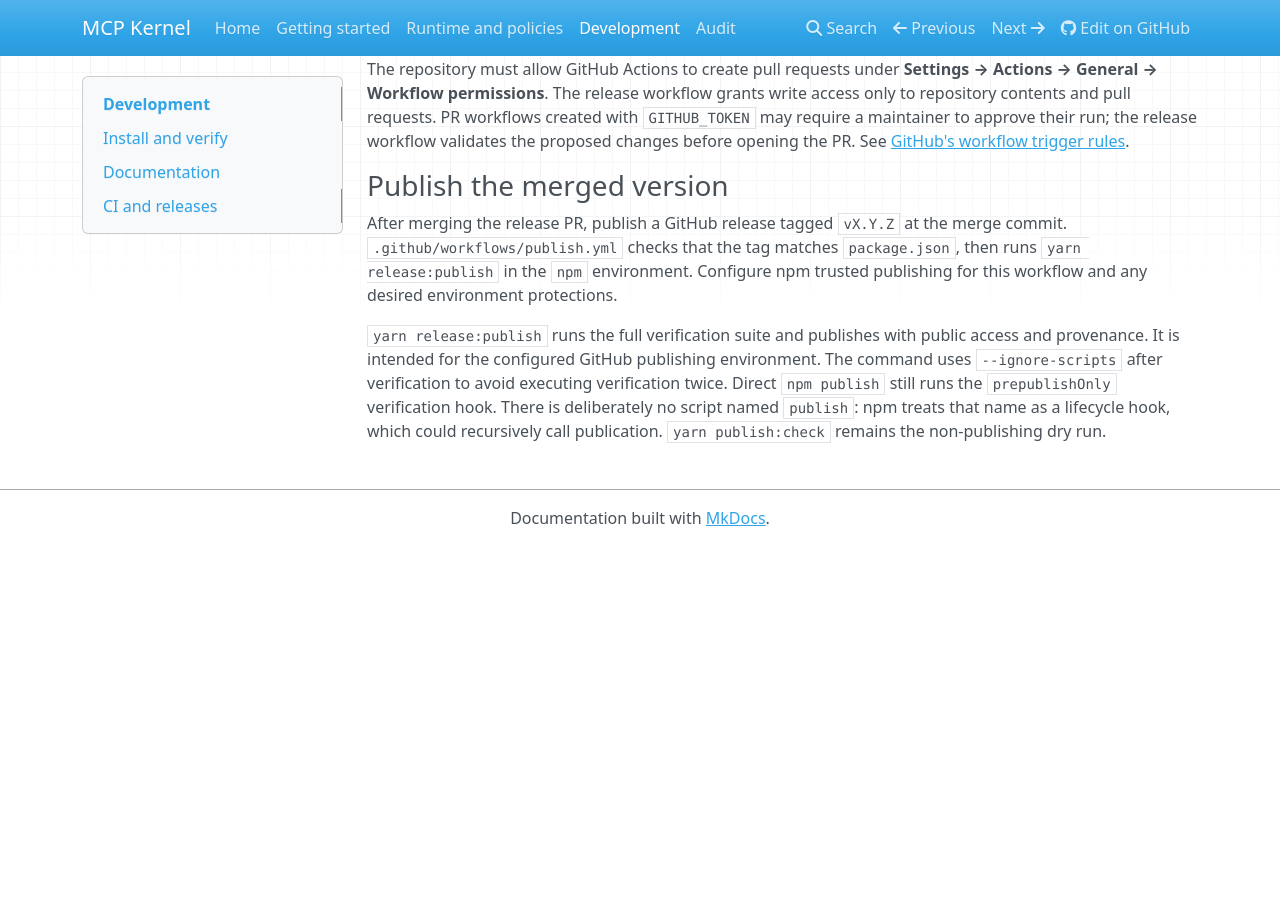
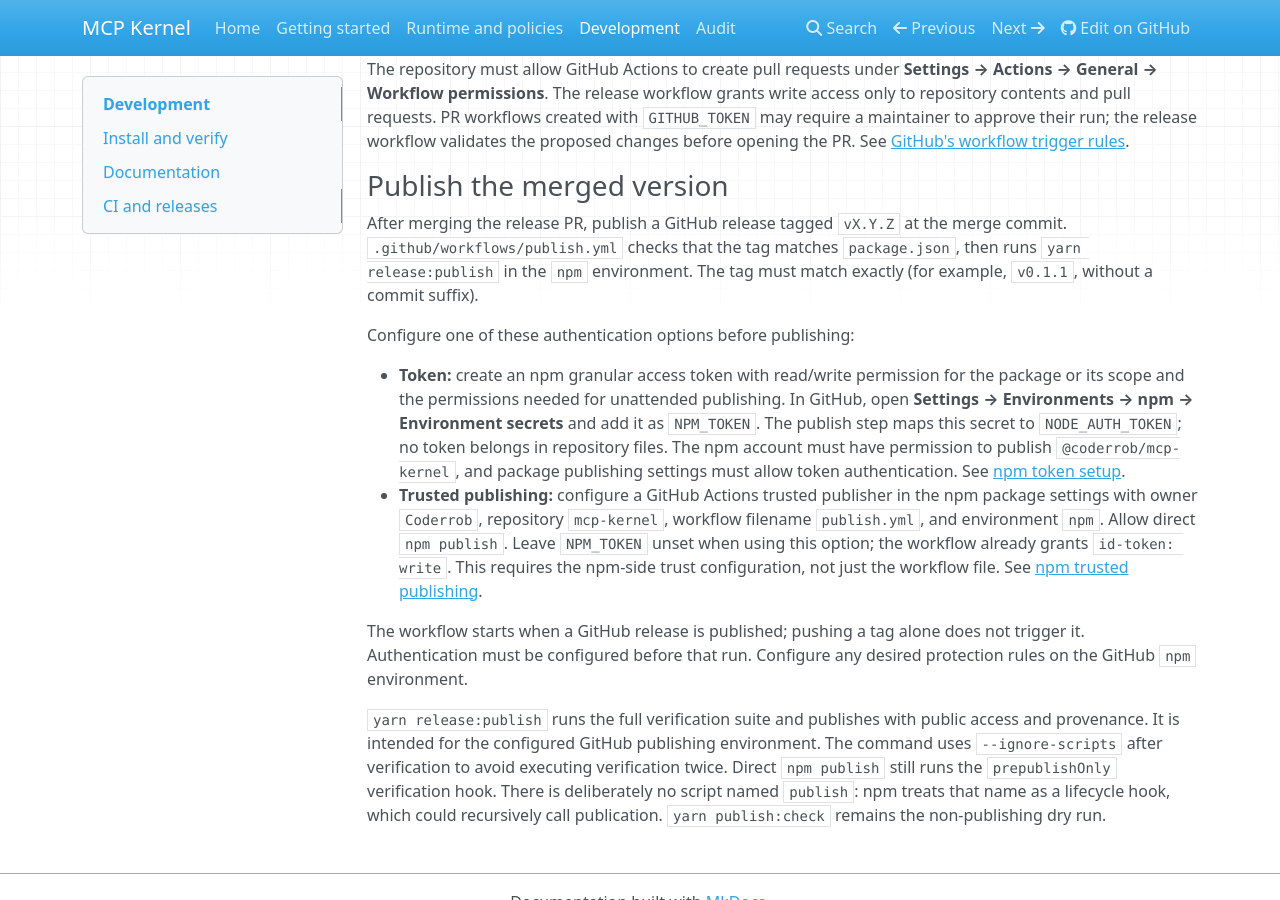
Before and after one commit to Coderrob/mcp-kernel, an MkDocs documentation site: the page built from docs/development.md, in a window 1280 px wide and 900 px high, scrolled down 1923 px. Built offline with MkDocs 1.6.1, drawn with Linux system fonts in a browser that asks for light colours; nearby versions of some CDN libraries; before the commit the page ends 2469 px from its top, so only the background shows below that.

Commit message:
fix: wire npm publishing token and document authentication

```diff
--- a/docs/development.md
+++ b/docs/development.md
@@ -65,6 +65,13 @@ The repository must allow GitHub Actions to create pull requests under **Setting
 
 ### Publish the merged version
 
-After merging the release PR, publish a GitHub release tagged `vX.Y.Z` at the merge commit. `.github/workflows/publish.yml` checks that the tag matches `package.json`, then runs `yarn release:publish` in the `npm` environment. Configure npm trusted publishing for this workflow and any desired environment protections.
+After merging the release PR, publish a GitHub release tagged `vX.Y.Z` at the merge commit. `.github/workflows/publish.yml` checks that the tag matches `package.json`, then runs `yarn release:publish` in the `npm` environment. The tag must match exactly (for example, `v0.1.1`, without a commit suffix).
+
+Configure one of these authentication options before publishing:
+
+- **Token:** create an npm granular access token with read/write permission for the package or its scope and the permissions needed for unattended publishing. In GitHub, open **Settings → Environments → npm → Environment secrets** and add it as `NPM_TOKEN`. The publish step maps this secret to `NODE_AUTH_TOKEN`; no token belongs in repository files. The npm account must have permission to publish `@coderrob/mcp-kernel`, and package publishing settings must allow token authentication. See [npm token setup](https://docs.npmjs.com/creating-and-viewing-access-tokens/).
+- **Trusted publishing:** configure a GitHub Actions trusted publisher in the npm package settings with owner `Coderrob`, repository `mcp-kernel`, workflow filename `publish.yml`, and environment `npm`. Allow direct `npm publish`. Leave `NPM_TOKEN` unset when using this option; the workflow already grants `id-token: write`. This requires the npm-side trust configuration, not just the workflow file. See [npm trusted publishing](https://docs.npmjs.com/trusted-publishers/).
+
+The workflow starts when a GitHub release is published; pushing a tag alone does not trigger it. Authentication must be configured before that run. Configure any desired protection rules on the GitHub `npm` environment.
 
 `yarn release:publish` runs the full verification suite and publishes with public access and provenance. It is intended for the configured GitHub publishing environment. The command uses `--ignore-scripts` after verification to avoid executing verification twice. Direct `npm publish` still runs the `prepublishOnly` verification hook. There is deliberately no script named `publish`: npm treats that name as a lifecycle hook, which could recursively call publication. `yarn publish:check` remains the non-publishing dry run.
```
Also changed, not shown: CHANGELOG.md (+4 -0 lines), 1 other file.
